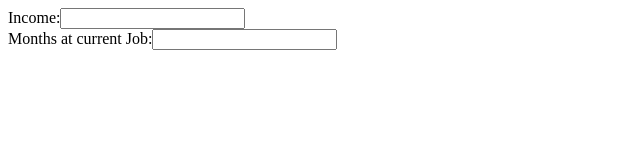
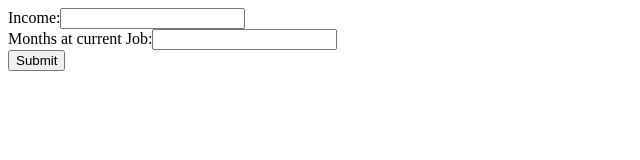
Before and after one commit to enoc-revature/credit-approval-app-front, an Angular app: page / in a window 1280 px wide. Shown: the top 160 px of the page, without its empty margins (0-640 px from the left). Built offline with nearby package versions, Linux system fonts and the light colour scheme.

Commit message:
Added comment block containing field details

```diff
--- a/src/app/components/data-form/data-form.component.html
+++ b/src/app/components/data-form/data-form.component.html
@@ -4,4 +4,6 @@
     <br>
     <label>Months at current Job:</label>
     <input type="text" formControlName="timeAtJob">
+    <br>
+    <button type="submit">Submit</button>
 </form>
--- a/src/app/components/data-form/data-form.component.ts
+++ b/src/app/components/data-form/data-form.component.ts
@@ -21,10 +21,78 @@ export class DataFormComponent implements OnInit {
 
   dataForm = new FormGroup({
     income: new FormControl(''),
-    timeAtJob: new FormControl(''),
+    timeAtJob: new FormControl('')
   });
 
+  //TODO: add validation code to form
+  //TODO: add angular bootstrap
+  //TODO: post formGroup
   onSubmit(): void {
-    this.dss.postData().subscribe(approved => {this.approved = approved;})
+    if (this.dataForm.valid) {
+      console.log("Form Submitted!");
+      this.dss.postData(this.dataForm).subscribe(approved => {this.approved = approved;})
+      //this.dataForm.reset();
   }
+  }
+  /* Selection inputs
+     NAME_INCOME_TYPE:
+    'Working', 'Commercial associate', 'Pensioner', 'State servant', 'Student' (edited)
+
+    NAME_EDUCATION_TYPE:
+    Higher education
+    Secondary / secondary special
+    Incomplete higher
+    Lower secondary
+    Academic degree
+
+    NAME_FAMILY_STATUS:
+    Civil marriage
+    Married
+    Single / not married
+    Separated
+    Widow
+
+    NAME_HOUSING_TYPE:
+    Rented apartment
+    House / apartment
+    Municipal apartment
+    With parents
+    Co-op apartment
+    Office apartment
+
+    OCCUPATION_TYPE:
+    Security staff
+    Sales staff
+    Accountants
+    Laborers
+    Managers
+    Drivers
+    Core staff
+    High skill tech staff
+    Cleaning staff
+    Private service staff
+    Cooking staff
+    Low-skill Laborers
+    Medicine staff
+    Secretaries
+    Waiters/barmen staff
+    HR staff
+    Realty agents
+    IT staff
+
+    DAYS_BIRTH and DAYS_EMPLOYED are stored as days
+
+
+    Vars to Drop
+    ID
+    CODE_GENDER
+    FLAG_MOBIL
+    FLAG_WORK_PHONE
+    FLAG_PHONE
+    FLAG_EMAIL
+
+
+
+
+  */
 }
```
